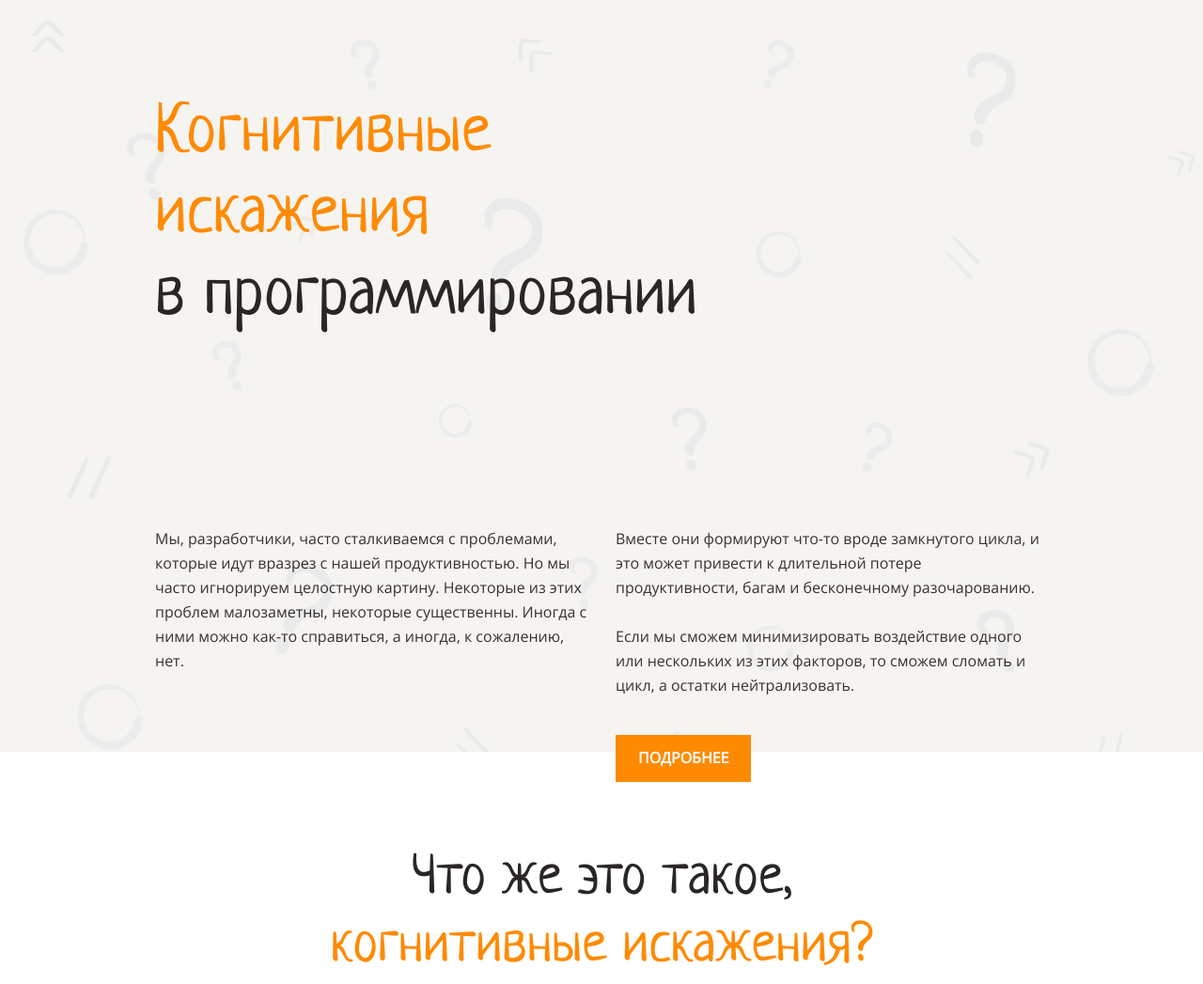
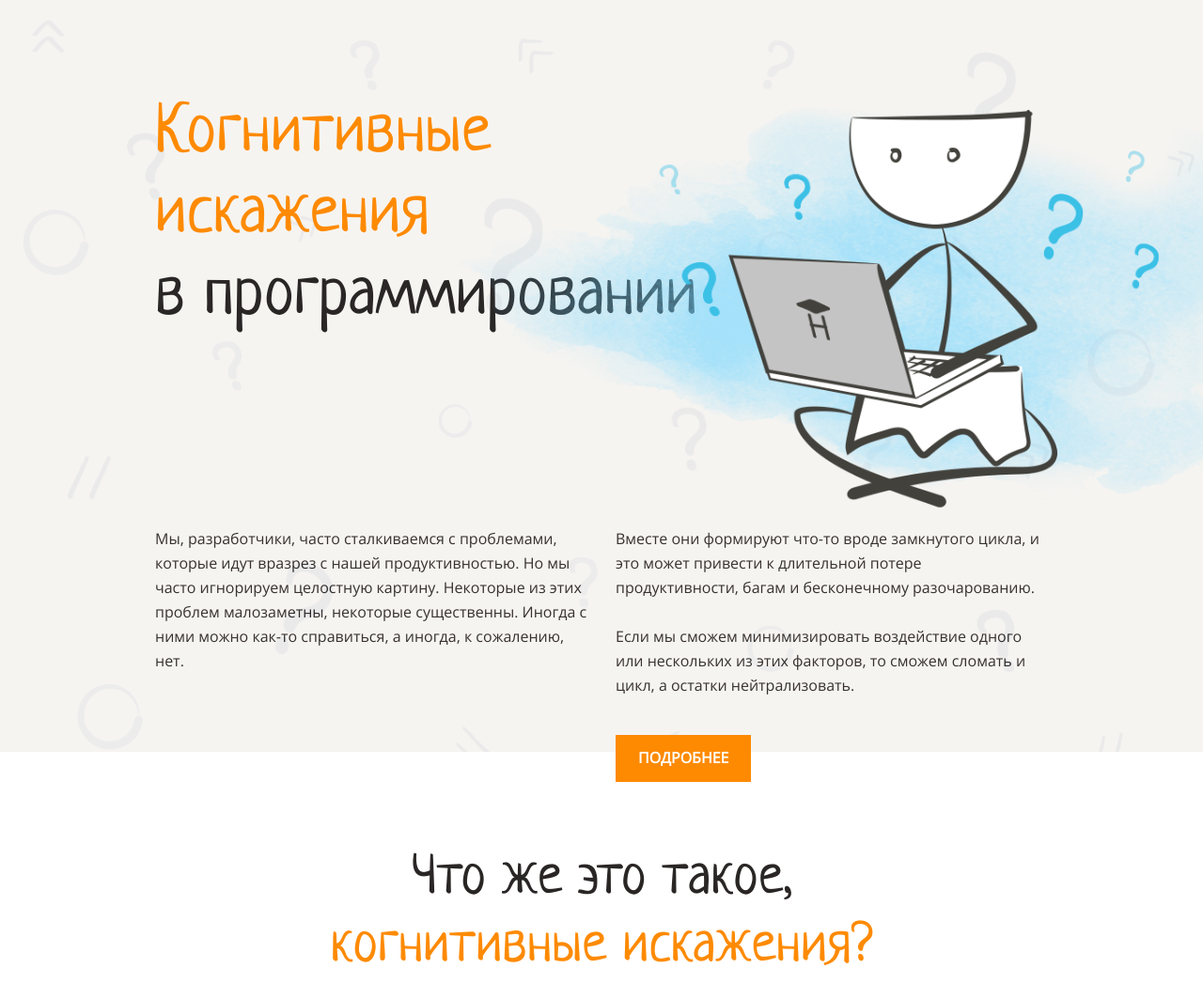
Before and after one commit to GhostJoker111/layout-designer-project-lvl1, a website: page src/index.html in a window 1280 px wide. Shown: the top 1047 px of the page at 94% size. Drawn offline with Linux system fonts and the light colour scheme; files whose address does not match are found by name.

Commit message:
Update index.html

```diff
--- a/src/index.html
+++ b/src/index.html
@@ -17,7 +17,7 @@
               >искажения</span
             ><br />в программировании
           </h1>
-          <img class="main-img" src="/Hexlet_Project1/layout-designer-project-lvl1/src/images/main.png">
+          <img class="main-img" src="./images/main.png">
         </div>
         <div class="columns">
           <div class="column-1">
```
